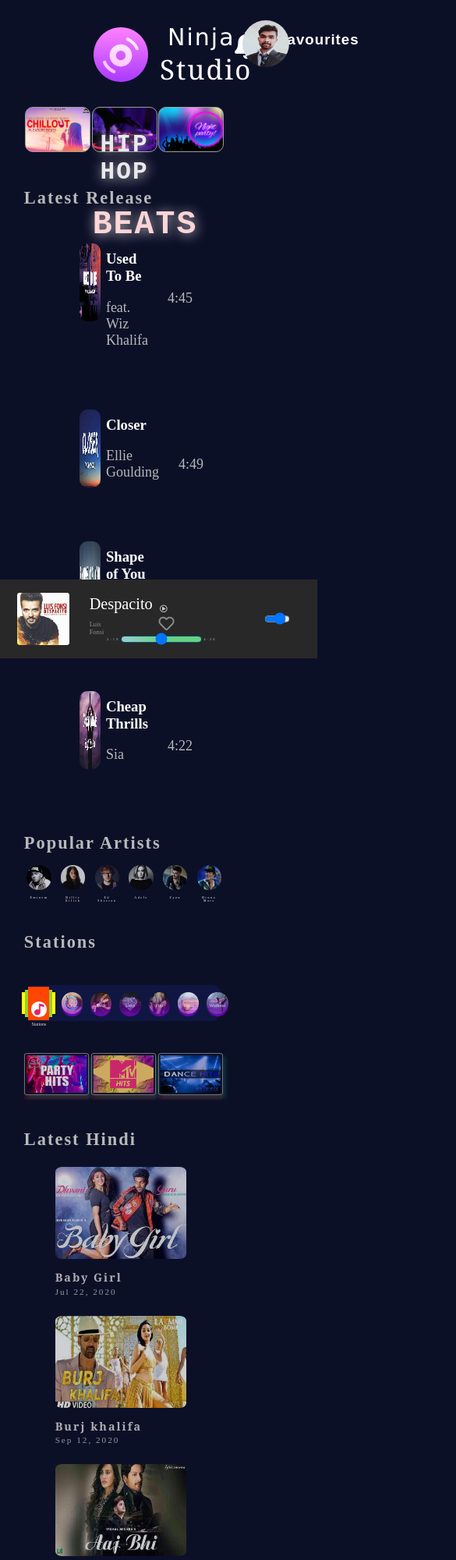
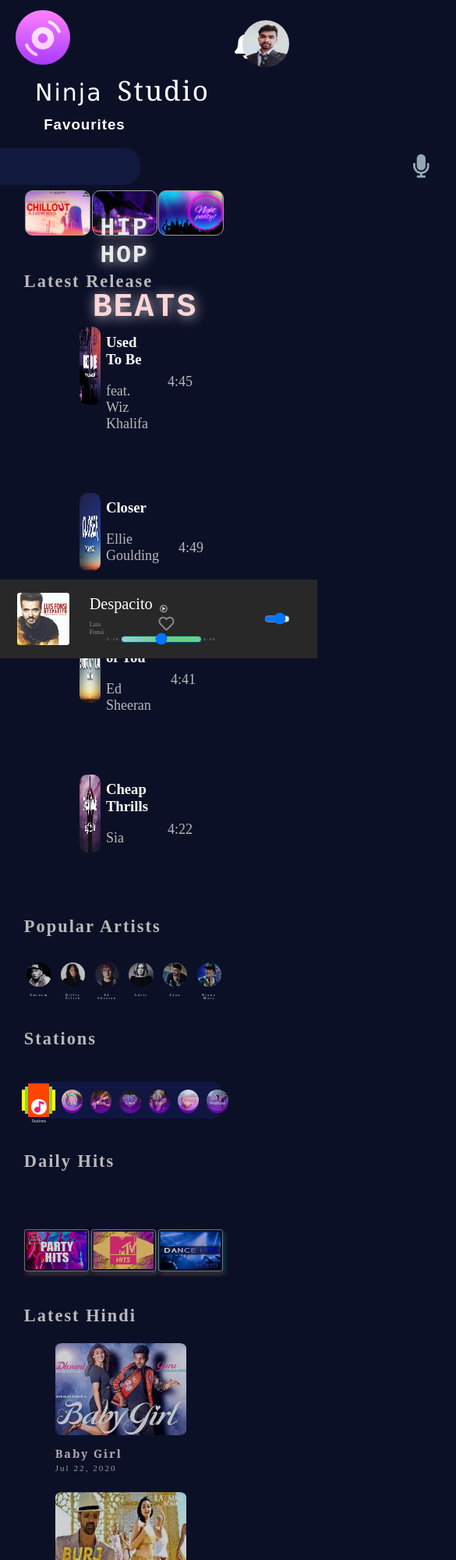
Before and after one commit to chandan0-1/Groove-Studio, a plain HTML site: page index.html in a window 390 px wide. Shown: the top 2000 px of the page at 78% size, 585 px wide, since content can reach past the window. Drawn offline with Linux system fonts and the light colour scheme; some icons are missing.

Commit message:
Improved few Section in the terms of Responsiveness

```diff
--- a/index.html
+++ b/index.html
@@ -1,9 +1,11 @@
 <!DOCTYPE html>
 <html lang="en">
+
 <head>
     <meta charset="UTF-8">
     <meta http-equiv="X-UA-Compatible" content="IE=edge">
     <meta name="viewport" content="width=device-width, initial-scale=1.0">
+
     <title>Music Player</title>
 
     <!-- Adding Logo in the Tab bar -->
@@ -13,60 +15,78 @@
     <link rel="stylesheet" href="style.css" >
 
     <!-- Linking resposive stylesheet -->
-  <link rel="stylesheet" href="./Assest/resposive.css"
+    <link rel="stylesheet" href="./Assest/resposive.css">
 
     <!-- Adding CDN link of font-awesome -->
     <link rel="stylesheet" href="https://pro.fontawesome.com/releases/v5.10.0/css/all.css" integrity="sha384-AYmEC3Yw5cVb3ZcuHtOA93w35dYTsvhLPVnYs9eStHfGJvOvKxVfELGroGkvsg+p" crossorigin="anonymous"/>
 </head>
+
+
+
+
+
+<!-----------------------------Starting of Body Part--------------------------------->
+
 <body>
-  <!-- Header part containing logo, search-bar,bell icon, porifle-pic -->
-  <div id="header">
+
+
+
+  <!------------- Header part containing logo, search-bar,bell icon, porifle-pic -------------------->
+    <header>
+
+         <!------------Music Player Logo------------->
           <div id="logo">
               <img id="logo-image" src="Images/Logo/website_logo.svg" alt="Ninja Music Player">
-    </div>
-    <div id="Ninja-Stduio-text">
-      <span id="ninja">Ninja</span></br>
+
+              <div id="Ninja-Studio-text">
+                  <span id="ninja">Ninja</span>
                   <span id="studio" >Studio</span>
               </div>
+          </div>
 
-    <h3 id="Favourites">Favourites</h3>
+          <!-- <h3 id="Favourites">Favourites</h3> -->
+          <div id="Favourites-div"><h3 id="Favourites">Favourites</h3></div>
 
+          <!------------Search Bar------------->
           <div id="search-bar-container">
+              <i id="search-icon" class="fas fa-search"></i>
               <input id="search-bar" type="text" name="" placeholder=" Search">
-      <i id="search-icon" class="fas fa-search"></i>
               <i id="microphone-icon" class="fas fa-microphone"></i>
           </div>
 
-  </div>
 
-  <!-- Bell icon -->
+          <!------------Bell icon------------->
           <i id="bell-icon" class="fas fa-bell"></i>
 
-  <!-- Profile-pic -->
+          <!--------User Profile-pic---------->
           <img id ="profile" src="./Images/user/mypic.jpg" alt="Profile picture">
+    </header>
 
 
-  <!-- Display Error page -->
+
+
+
+
+
+<!------------------- Display Top three Pictures------------------------------------->
     <div id="top-three-poster">
 
+        <div class="one design"></div>      <!--First Poster-->
 
-    <div class="one design"></div>
-
-    <div class="two design ">
+        <div class="two design "> <!--Second Poster-->
             <h2>HIP HOP</h2>
             <h1>BEATS</h1>
         </div>
-    <div class="three design"></div>
 
+        <div class="three design"></div> <!--Third Poster-->
 
-    <!-- <img class="three design" src="poster3.jpg" > -->
     </div>
 
 
 
 
 
-  <!-- Latest-Release Section including 4 tracks -->
+<!---------------------- Latest-Release Section including 4 tracks --------------------->
 
   <h1 class="Intro-of-div">Latest Release</h1>
   <div id="Latest-Release">
@@ -83,6 +103,7 @@
         <p> 4:45</p>
       </div>
     </div>
+
 
     <div class="Latest-Release-container">
       <img class="Latest-Release-Image" src="./Images/LatestRelease/closer.jpeg">
@@ -126,9 +147,9 @@
   </div>
 
 
-    <!-- --------------Popular Artist Section-------------------- -->
+<!------------------------Popular Artist Section------------------------ -->
 
-  <h1 class="Intro-of-div">Popular Artists</h1>
+  <h1 class="Intro-of-div">Popular Artists</h1></br>
       <div id="Popular-Artist-conatiner">
 
         <div class="Artist-style">
@@ -167,8 +188,10 @@
   <!------------- Stations Section containing categories of music ------- -->
 
           <h1 class="Intro-of-div">Stations</h1>
+
               <!-- this is the music themes part, the one with the tri-gradient background -->
               <div class="music-themes">
+
                 <!-- this div will be the logo of music themes, see the output, the one with 3 squares/rects  -->
                 <!-- the logo with orange, green and yellow color -->
                 <div class="stations">
@@ -217,26 +240,35 @@
 
 
 <!---------------------------Music Types with Poster and headings after stations sections ----------------->
+
+    <h1 class="Intro-of-div">Daily Hits</h1></br>
       <div id="music-type-container">
-        <a href=""><div class="inner-Div">
+        <a href="">
+            <div class="inner-Div">                           <!------First Poster------>
               <img src="./Images/Music Types/1.jpg">
-        </div></a>
+            </div>
+        </a>
 
-        <a href=""><div class="inner-Div">
-            <img src="./Images/Music Types/6.jpeg">
-        </div></a>
+        <a href="">
+            <div class="inner-Div">
+                <img src="./Images/Music Types/6.jpeg">       <!------Second Poster------>
+            </div>
+        </a>
 
-        <a href=""><div class="inner-Div">
-          <img src="./Images/Music Types/4.png">
-        </div></a>
-
+        <a href="">
+            <div class="inner-Div">
+                <img src="./Images/Music Types/4.png">         <!------Third Poster------>
+            </div>
+        </a>
     </div>
 
 
-  <!---------------------------Latest Hindi Section----------------->
+<!---------------------------Latest Hindi Section--------------------->
     <h1 class="Intro-of-div">Latest Hindi</h1>
         <div id="Latest-Hindi-conatiner">
 
+
+          <!--------------All Divs containing respective assigned song------------>
               <div class="latest-song-style">
                 <a href="#"><img src="./Images/Latest-Hindi/baby-girl.jpeg"></a>
                   <h3>Baby Girl</h3>
@@ -316,7 +348,7 @@
                     <p>Nov 03, 2020</p>
                 </div>
 
-          </div></br>
+            </div>
 
 
 <!---------------------- Aside section containing Queued and fav selected song ----------------->
```
Lines whose indentation alone changed are shown as unchanged.
